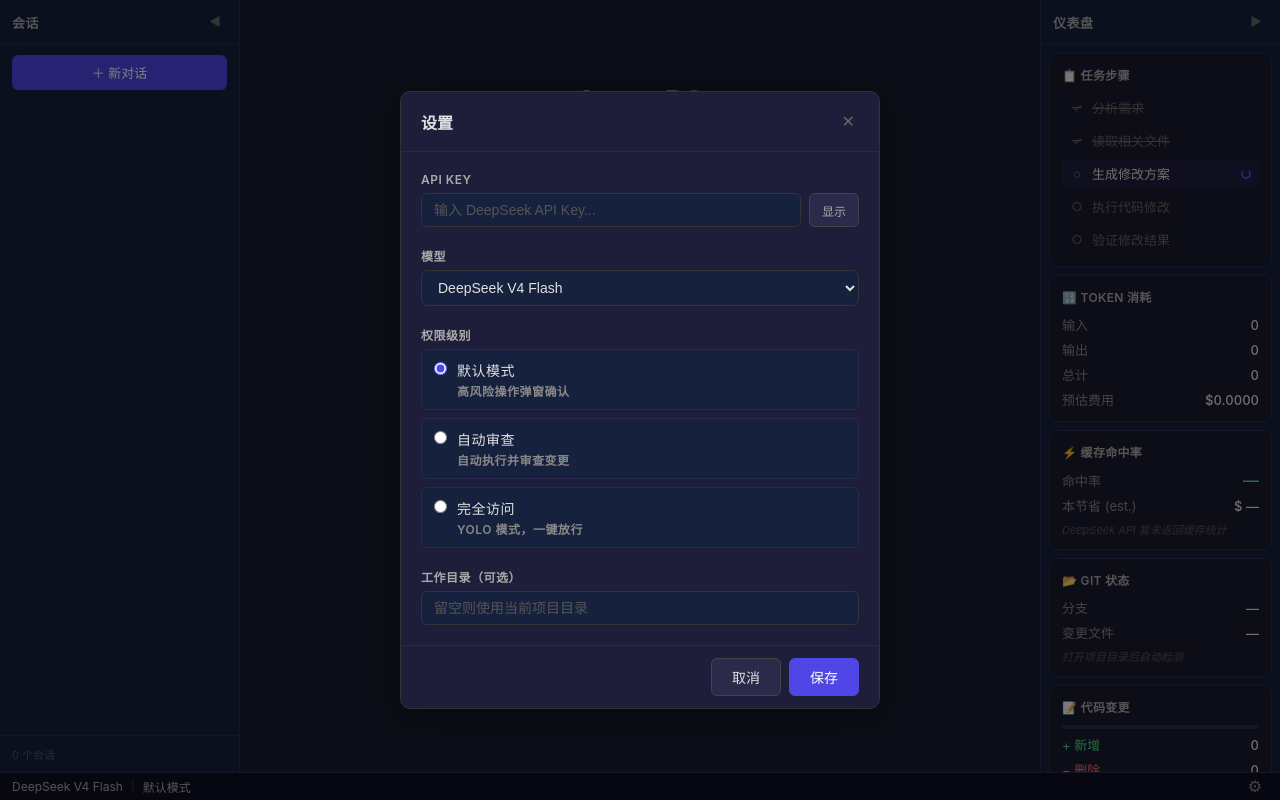
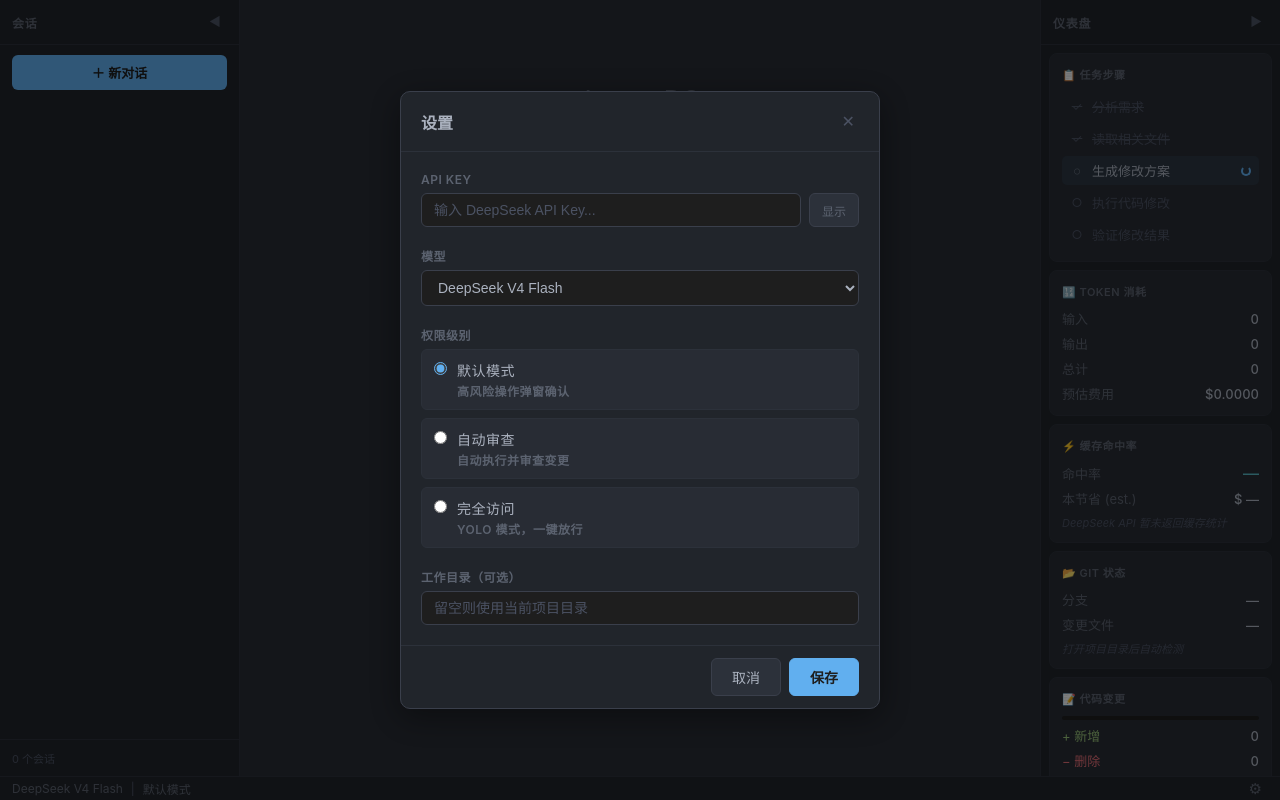
Before and after one commit to Hang-Edward/Agent, a React (Vite) app: page / in a window 1280 px wide. Both pictures are taken after a click on the button "设置". Built offline with nearby package versions, Linux system fonts and the light colour scheme.

Commit message:
refactor: apply One Dark Pro theme across entire app
- CSS variables for One Dark Pro palette (bg/text/border/semantic)
- All colors replaced: #abb2bf text, #282c34 bg, #21252b panels
- Status bar, dialogs, markdown, callouts all adapted
- highlight.js and KaTeX styled for dark theme

```diff
--- a/src/App.css
+++ b/src/App.css
@@ -1,3 +1,42 @@
+/* ============================================================
+   One Dark Pro 主题 — 全局配色方案
+   ============================================================ */
+:root {
+  /* 背景层级 */
+  --bg-primary: #282c34;      /* 主内容区背景 */
+  --bg-secondary: #21252b;    /* 面板/侧栏背景 */
+  --bg-tertiary: #1e1e1e;     /* 输入框/更深背景 */
+  --bg-hover: #2c313a;        /* 悬停/选中 */
+
+  /* 文字 */
+  --text-primary: #abb2bf;
+  --text-secondary: #5c6370;
+  --text-muted: #4b5263;
+
+  /* 边框/分割线 */
+  --border: #3a3f4b;
+  --border-light: #2c313a;
+
+  /* 语义色 */
+  --accent: #61afef;          /* 蓝色主色调 */
+  --accent-hover: #528bff;
+  --success: #98c379;
+  --warning: #e5c07b;
+  --danger: #e06c75;
+  --purple: #c678dd;
+  --cyan: #56b6c2;
+  --orange: #d19a66;
+
+  /* 输入框 */
+  --input-bg: #1e1e1e;
+  --input-border: #3a3f4b;
+  --input-focus: #528bff;
+
+  /* 滚动条 */
+  --scrollbar: #4b5263;
+  --scrollbar-hover: #5c6370;
+}
+
 /* ===== 全局重置 ===== */
 * {
   margin: 0;
@@ -5,15 +44,13 @@
   box-sizing: border-box;
 }
 
-html,
-body,
-#root {
+html, body, #root {
   height: 100%;
   font-family: -apple-system, BlinkMacSystemFont, "Segoe UI", Roboto,
     "Helvetica Neue", Arial, sans-serif;
   font-size: 14px;
-  color: #e0e0e0;
-  background: #1a1a2e;
+  color: var(--text-primary);
+  background: var(--bg-primary);
 }
 
 /* ===== 应用布局 ===== */
@@ -33,7 +70,7 @@
 .panel {
   display: flex;
   flex-direction: column;
-  background: #16213e;
+  background: var(--bg-secondary);
   transition: width 0.2s ease;
   overflow: hidden;
 }
@@ -54,22 +91,22 @@
   align-items: center;
   justify-content: space-between;
   padding: 12px;
-  border-bottom: 1px solid #2a2a4a;
+  border-bottom: 1px solid var(--border-light);
 }
 
 .panel-title {
-  font-size: 13px;
+  font-size: 12px;
   font-weight: 600;
-  color: #aaa;
+  color: var(--text-secondary);
   text-transform: uppercase;
-  letter-spacing: 0.5px;
+  letter-spacing: 0.8px;
 }
 
 .panel-collapse-btn,
 .panel-expand-btn {
   background: none;
   border: none;
-  color: #666;
+  color: var(--text-muted);
   font-size: 12px;
   cursor: pointer;
   padding: 4px 6px;
@@ -79,8 +116,8 @@
 
 .panel-collapse-btn:hover,
 .panel-expand-btn:hover {
-  color: #fff;
-  background: #2a2a4a;
+  color: var(--text-primary);
+  background: var(--bg-hover);
 }
 
 .panel-expand-btn {
@@ -89,23 +126,24 @@
 
 /* ===== 左侧栏：会话列表 ===== */
 .panel-left {
-  border-right: 1px solid #2a2a4a;
+  border-right: 1px solid var(--border-light);
 }
 
 .btn-new-chat {
   margin: 10px 12px;
   padding: 8px;
-  background: #4f46e5;
+  background: var(--accent);
   border: none;
   border-radius: 6px;
-  color: #fff;
+  color: #1e1e1e;
   font-size: 13px;
+  font-weight: 600;
   cursor: pointer;
   transition: background 0.2s;
 }
 
 .btn-new-chat:hover {
-  background: #6366f1;
+  background: var(--accent-hover);
 }
 
 .session-list {
@@ -118,17 +156,17 @@
   display: flex;
   align-items: center;
   gap: 8px;
-  padding: 8px 10px;
+  padding: 7px 10px;
   border-radius: 6px;
   cursor: pointer;
-  color: #aaa;
+  color: var(--text-secondary);
   font-size: 13px;
   transition: background 0.15s;
 }
 
 .session-item:hover {
-  background: #1e1e3a;
-  color: #e0e0e0;
+  background: var(--bg-hover);
+  color: var(--text-primary);
 }
 
 .session-item:hover .session-actions {
@@ -136,9 +174,9 @@
 }
 
 .session-active {
-  background: #1e1e3a;
-  color: #e0e0e0;
-  border-left: 2px solid #4f46e5;
+  background: var(--bg-hover);
+  color: var(--text-primary);
+  border-left: 2px solid var(--accent);
 }
 
 .session-icon {
@@ -162,7 +200,7 @@
 .session-btn {
   background: none;
   border: none;
-  color: #666;
+  color: var(--text-muted);
   font-size: 11px;
   cursor: pointer;
   padding: 2px 4px;
@@ -171,17 +209,17 @@
 }
 
 .session-btn:hover {
-  color: #e0e0e0;
-  background: #2a2a4a;
+  color: var(--text-primary);
+  background: var(--bg-secondary);
 }
 
 .session-rename-input {
   flex: 1;
   padding: 2px 6px;
-  background: #1a1a2e;
-  border: 1px solid #4f46e5;
+  background: var(--input-bg);
+  border: 1px solid var(--input-focus);
   border-radius: 4px;
-  color: #e0e0e0;
+  color: var(--text-primary);
   font-size: 13px;
   outline: none;
 }
@@ -189,8 +227,8 @@
 .panel-footer-hint {
   padding: 10px 12px;
   font-size: 11px;
-  color: #555;
-  border-top: 1px solid #2a2a4a;
+  color: var(--text-muted);
+  border-top: 1px solid var(--border-light);
 }
 
 /* ===== 中栏：对话区 ===== */
@@ -199,7 +237,7 @@
   display: flex;
   flex-direction: column;
   min-width: 0;
-  background: #1a1a2e;
+  background: var(--bg-primary);
 }
 
 .messages {
@@ -208,24 +246,24 @@
   padding: 24px;
   display: flex;
   flex-direction: column;
-  gap: 16px;
+  gap: 12px;
 }
 
 .welcome {
   text-align: center;
   padding: 60px 0;
-  color: #666;
 }
 
 .welcome h2 {
   font-size: 28px;
   margin-bottom: 8px;
-  color: #888;
+  color: var(--text-secondary);
+  font-weight: 300;
 }
 
 .welcome p {
-  font-size: 15px;
-  color: #555;
+  font-size: 14px;
+  color: var(--text-muted);
 }
 
 /* 消息气泡 */
@@ -238,22 +276,26 @@
 
 .message-user {
   align-self: flex-end;
-  background: #4f46e5;
-  color: #fff;
+  background: var(--accent);
+  color: #1e1e1e;
 }
 
 .message-assistant {
   align-self: flex-start;
-  background: #16213e;
-  border: 1px solid #2a2a4a;
-  color: #e0e0e0;
+  background: var(--bg-secondary);
+  border: 1px solid var(--border-light);
+  color: var(--text-primary);
 }
 
 .message-role {
   font-size: 11px;
   font-weight: 600;
   margin-bottom: 4px;
-  opacity: 0.7;
+  opacity: 0.6;
+}
+
+.message-user .message-role {
+  opacity: 0.8;
 }
 
 .message-content {
@@ -262,9 +304,17 @@
   word-break: break-word;
 }
 
+.message-content p {
+  margin: 6px 0;
+}
+
+.message-content p:first-child {
+  margin-top: 0;
+}
+
 .thinking {
   animation: pulse 1.2s ease-in-out infinite;
-  color: #888;
+  color: var(--text-secondary);
 }
 
 @keyframes pulse {
@@ -275,8 +325,8 @@
 /* 输入区 */
 .input-area {
   padding: 12px 16px;
-  border-top: 1px solid #2a2a4a;
-  background: #16213e;
+  border-top: 1px solid var(--border-light);
+  background: var(--bg-secondary);
 }
 
 .input-row {
@@ -287,17 +337,17 @@
 .chat-input {
   flex: 1;
   padding: 10px 14px;
-  background: #1a1a2e;
-  border: 1px solid #333;
+  background: var(--input-bg);
+  border: 1px solid var(--input-border);
   border-radius: 8px;
-  color: #e0e0e0;
+  color: var(--text-primary);
   font-size: 14px;
   outline: none;
   transition: border-color 0.2s;
 }
 
 .chat-input:focus {
-  border-color: #4f46e5;
+  border-color: var(--input-focus);
 }
 
 .chat-input:disabled {
@@ -306,32 +356,33 @@
 }
 
 .chat-input::placeholder {
-  color: #555;
+  color: var(--text-muted);
 }
 
 .btn-send {
   padding: 10px 20px;
-  background: #4f46e5;
+  background: var(--accent);
   border: none;
   border-radius: 8px;
-  color: #fff;
+  color: #1e1e1e;
   font-size: 14px;
+  font-weight: 600;
   cursor: pointer;
   transition: background 0.2s;
 }
 
 .btn-send:hover {
-  background: #6366f1;
+  background: var(--accent-hover);
 }
 
 .btn-send:disabled {
-  opacity: 0.4;
+  opacity: 0.35;
   cursor: not-allowed;
 }
 
 /* ===== 右侧栏：仪表盘 ===== */
 .panel-right {
-  border-left: 1px solid #2a2a4a;
+  border-left: 1px solid var(--border-light);
 }
 
 .dashboard-scroll {
@@ -343,21 +394,20 @@
   gap: 8px;
 }
 
-/* 仪表盘小部件 */
 .widget {
-  background: #1a1a2e;
-  border: 1px solid #2a2a4a;
+  background: var(--bg-primary);
+  border: 1px solid var(--border-light);
   border-radius: 8px;
   padding: 12px;
 }
 
 .widget-title {
-  font-size: 12px;
+  font-size: 11px;
   font-weight: 600;
-  color: #aaa;
+  color: var(--text-secondary);
   margin-bottom: 10px;
   text-transform: uppercase;
-  letter-spacing: 0.3px;
+  letter-spacing: 0.5px;
 }
 
 .widget-body {
@@ -366,7 +416,6 @@
   gap: 6px;
 }
 
-/* 指标行 */
 .metric-row {
   display: flex;
   justify-content: space-between;
@@ -375,33 +424,33 @@
 }
 
 .metric-label {
-  color: #888;
+  color: var(--text-secondary);
 }
 
 .metric-value {
-  color: #e0e0e0;
+  color: var(--text-primary);
   font-weight: 500;
   font-variant-numeric: tabular-nums;
 }
 
 .metric-highlight {
-  color: #4ade80;
+  color: var(--cyan);
   font-size: 16px;
 }
 
 .metric-added {
-  color: #4ade80;
+  color: var(--success);
 }
 
 .metric-removed {
-  color: #f87171;
+  color: var(--danger);
 }
 
 /* 步骤清单 */
 .step-list {
   display: flex;
   flex-direction: column;
-  gap: 4px;
+  gap: 3px;
 }
 
 .step-item {
@@ -411,26 +460,25 @@
   padding: 5px 8px;
   border-radius: 5px;
   font-size: 13px;
-  color: #e0e0e0;
 }
 
 .step-pending {
-  color: #666;
+  color: var(--text-muted);
 }
 
 .step-running {
-  color: #e0e0e0;
-  background: rgba(79, 70, 229, 0.1);
+  color: var(--text-primary);
+  background: rgba(97, 175, 239, 0.08);
 }
 
 .step-done {
-  color: #666;
+  color: var(--text-muted);
   text-decoration: line-through;
 }
 
 .step-failed {
-  color: #f87171;
-  background: rgba(248, 113, 113, 0.1);
+  color: var(--danger);
+  background: rgba(224, 108, 117, 0.08);
 }
 
 .step-icon {
@@ -451,7 +499,7 @@
 .step-spinner {
   width: 10px;
   height: 10px;
-  border: 2px solid #4f46e5;
+  border: 2px solid var(--accent);
   border-top-color: transparent;
   border-radius: 50%;
   animation: spin 0.6s linear infinite;
@@ -465,26 +513,25 @@
 .diff-bar {
   display: flex;
   height: 4px;
-  background: #2a2a4a;
+  background: var(--bg-tertiary);
   border-radius: 2px;
   overflow: hidden;
   gap: 1px;
 }
 
 .diff-added {
-  background: #4ade80;
+  background: var(--success);
   border-radius: 2px;
 }
 
 .diff-removed {
-  background: #f87171;
+  background: var(--danger);
   border-radius: 2px;
 }
 
-/* 提示文字 */
 .hint {
   font-size: 11px;
-  color: #555;
+  color: var(--text-muted);
   font-style: italic;
 }
 
@@ -493,12 +540,12 @@
   display: flex;
   align-items: center;
   justify-content: space-between;
-  height: 28px;
+  height: 24px;
   padding: 0 12px;
-  background: #0f0f23;
-  border-top: 1px solid #2a2a4a;
+  background: var(--bg-secondary);
+  border-top: 1px solid var(--border-light);
   font-size: 12px;
-  color: #888;
+  color: var(--text-secondary);
   user-select: none;
 }
 
@@ -509,15 +556,15 @@
 }
 
 .status-item {
-  color: #aaa;
+  color: var(--text-secondary);
 }
 
 .status-ok {
-  color: #4ade80;
+  color: var(--success);
 }
 
 .status-divider {
-  color: #333;
+  color: var(--text-muted);
 }
 
 .status-right {
@@ -528,8 +575,8 @@
 .btn-gear {
   background: none;
   border: none;
-  color: #888;
-  font-size: 16px;
+  color: var(--text-secondary);
+  font-size: 15px;
   cursor: pointer;
   padding: 2px 6px;
   border-radius: 3px;
@@ -537,8 +584,8 @@
 }
 
 .btn-gear:hover {
-  color: #fff;
-  background: #2a2a4a;
+  color: var(--text-primary);
+  background: var(--bg-hover);
 }
 
 /* ===== 设置对话框 ===== */
@@ -553,8 +600,8 @@
 }
 
 .dialog {
-  background: #1e1e3a;
-  border: 1px solid #333;
+  background: var(--bg-secondary);
+  border: 1px solid var(--border);
   border-radius: 10px;
   width: 480px;
   max-height: 80vh;
@@ -568,19 +615,19 @@
   align-items: center;
   justify-content: space-between;
   padding: 16px 20px;
-  border-bottom: 1px solid #2a2a4a;
+  border-bottom: 1px solid var(--border-light);
 }
 
 .dialog-header h2 {
   font-size: 16px;
   font-weight: 600;
-  color: #e0e0e0;
+  color: var(--text-primary);
 }
 
 .btn-close {
   background: none;
   border: none;
-  color: #666;
+  color: var(--text-muted);
   font-size: 16px;
   cursor: pointer;
   padding: 4px;
@@ -588,8 +635,8 @@
 }
 
 .btn-close:hover {
-  color: #fff;
-  background: #2a2a4a;
+  color: var(--text-primary);
+  background: var(--bg-hover);
 }
 
 .dialog-body {
@@ -609,7 +656,7 @@
 .field label {
   font-size: 12px;
   font-weight: 600;
-  color: #aaa;
+  color: var(--text-secondary);
   text-transform: uppercase;
   letter-spacing: 0.5px;
 }
@@ -619,10 +666,10 @@
 .field select {
   width: 100%;
   padding: 8px 12px;
-  background: #16213e;
-  border: 1px solid #333;
+  background: var(--input-bg);
+  border: 1px solid var(--input-border);
   border-radius: 6px;
-  color: #e0e0e0;
+  color: var(--text-primary);
   font-size: 14px;
   outline: none;
   transition: border-color 0.2s;
@@ -630,11 +677,11 @@
 
 .field input:focus,
 .field select:focus {
-  border-color: #4f46e5;
+  border-color: var(--input-focus);
 }
 
 .field input::placeholder {
-  color: #555;
+  color: var(--text-muted);
 }
 
 .input-row {
@@ -648,18 +695,18 @@
 
 .btn-sm {
   padding: 6px 12px;
-  background: #2a2a4a;
-  border: 1px solid #444;
+  background: var(--bg-hover);
+  border: 1px solid var(--input-border);
   border-radius: 6px;
-  color: #aaa;
+  color: var(--text-secondary);
   font-size: 12px;
   cursor: pointer;
   white-space: nowrap;
 }
 
 .btn-sm:hover {
-  background: #3a3a5a;
-  color: #fff;
+  background: #3a3f4b;
+  color: var(--text-primary);
 }
 
 .radio-group {
@@ -673,31 +720,31 @@
   align-items: flex-start;
   gap: 10px;
   padding: 10px 12px;
-  background: #16213e;
-  border: 1px solid #2a2a4a;
+  background: var(--bg-primary);
+  border: 1px solid var(--border-light);
   border-radius: 6px;
   cursor: pointer;
   transition: border-color 0.2s;
 }
 
 .radio-item:hover {
-  border-color: #4f46e5;
+  border-color: var(--input-focus);
 }
 
 .radio-item input[type="radio"] {
   margin-top: 2px;
-  accent-color: #4f46e5;
+  accent-color: var(--accent);
 }
 
 .radio-label {
   font-size: 14px;
-  color: #e0e0e0;
+  color: var(--text-primary);
   font-weight: 500;
 }
 
 .radio-desc {
   font-size: 12px;
-  color: #888;
+  color: var(--text-secondary);
   margin-top: 2px;
 }
 
@@ -706,45 +753,36 @@
   justify-content: flex-end;
   gap: 8px;
   padding: 12px 20px;
-  border-top: 1px solid #2a2a4a;
+  border-top: 1px solid var(--border-light);
 }
 
 .btn {
   padding: 8px 20px;
-  border: 1px solid #444;
+  border: 1px solid var(--input-border);
   border-radius: 6px;
-  background: #2a2a4a;
-  color: #e0e0e0;
+  background: var(--bg-hover);
+  color: var(--text-primary);
   font-size: 14px;
   cursor: pointer;
   transition: background 0.2s;
 }
 
 .btn:hover {
-  background: #3a3a5a;
+  background: #3a3f4b;
 }
 
 .btn-primary {
-  background: #4f46e5;
-  border-color: #4f46e5;
-  color: #fff;
+  background: var(--accent);
+  border-color: var(--accent);
+  color: #1e1e1e;
+  font-weight: 600;
 }
 
 .btn-primary:hover {
-  background: #6366f1;
+  background: var(--accent-hover);
 }
 
 /* ===== Markdown 渲染 ===== */
-
-/* 段落间距 */
-.md-blockquote p,
-.message-content p {
-  margin: 6px 0;
-}
-
-.message-content p:first-child {
-  margin-top: 0;
-}
 
 /* 标题 */
 .message-content h1,
@@ -752,7 +790,7 @@
 .message-content h3,
 .message-content h4 {
   margin: 12px 0 6px;
-  color: #e0e0e0;
+  color: var(--text-primary);
 }
 
 .message-content h1 { font-size: 18px; }
@@ -773,8 +811,8 @@
 
 /* 内联代码 */
 .md-code-inline {
-  background: #2a2a4a;
-  color: #f472b6;
+  background: var(--bg-tertiary);
+  color: var(--orange);
   padding: 2px 6px;
   border-radius: 4px;
   font-size: 13px;
@@ -786,7 +824,7 @@
   margin: 8px 0;
   border-radius: 8px;
   overflow: hidden;
-  border: 1px solid #2a2a4a;
+  border: 1px solid var(--border-light);
 }
 
 .message-content pre code {
@@ -796,7 +834,13 @@
   line-height: 1.5;
   font-family: "Cascadia Code", "Fira Code", "JetBrains Mono", monospace;
   overflow-x: auto;
-  background: #111 !important;
+  background: var(--bg-tertiary) !important;
+}
+
+/* 覆盖 highlight.js 默认背景以适配暗色 */
+.hljs {
+  background: var(--bg-tertiary) !important;
+  color: var(--text-primary) !important;
 }
 
 /* 表格 */
@@ -813,19 +857,19 @@
 
 .md-table th,
 .md-table td {
-  border: 1px solid #333;
+  border: 1px solid var(--border);
   padding: 6px 10px;
   text-align: left;
 }
 
 .md-table th {
-  background: #2a2a4a;
-  color: #e0e0e0;
+  background: var(--bg-hover);
+  color: var(--text-primary);
   font-weight: 600;
 }
 
 .md-table td {
-  color: #ccc;
+  color: var(--text-primary);
 }
 
 .md-table tr:nth-child(even) td {
@@ -834,11 +878,10 @@
 
 /* 引用块（非 callout） */
 .md-blockquote {
-  border-left: 3px solid #4f46e5;
+  border-left: 3px solid var(--accent);
   padding: 6px 12px;
   margin: 8px 0;
-  background: rgba(79, 70, 229, 0.05);
-  color: #aaa;
+  background: rgba(97, 175, 239, 0.05);
 }
 
 .md-blockquote p {
@@ -848,13 +891,13 @@
 /* 水平线 */
 .message-content hr {
   border: none;
-  border-top: 1px solid #333;
+  border-top: 1px solid var(--border-light);
   margin: 12px 0;
 }
 
 /* 链接 */
 .message-content a {
-  color: #818cf8;
+  color: var(--accent);
   text-decoration: none;
 }
 
@@ -864,11 +907,7 @@
 
 /* 加粗/斜体 */
 .message-content strong {
-  color: #e0e0e0;
-}
-
-.message-content em {
-  color: #ccc;
+  color: var(--text-primary);
 }
 
 /* ===== Obsidian Callout ===== */
@@ -893,13 +932,13 @@
 }
 
 .callout-label {
-  color: #e0e0e0;
+  color: var(--text-primary);
 }
 
 .callout-body {
   padding: 4px 12px 10px;
   font-size: 13px;
-  color: #ccc;
+  color: var(--text-primary);
 }
 
 .callout-body p {
@@ -910,44 +949,44 @@
   margin-top: 0;
 }
 
-/* Callout 各类型颜色 */
-.callout-note    { background: rgba(79, 70, 229, 0.08); border-color: #4f46e5; }
-.callout-note .callout-header { background: rgba(79, 70, 229, 0.12); }
+/* Callout 各类型颜色 - One Dark Pro 语义色 */
+.callout-note    { background: rgba(97, 175, 239, 0.08);  border-color: #61afef; }
+.callout-note .callout-header { background: rgba(97, 175, 239, 0.12); }
 
-.callout-info   { background: rgba(59, 130, 246, 0.08); border-color: #3b82f6; }
-.callout-info .callout-header { background: rgba(59, 130, 246, 0.12); }
+.callout-info   { background: rgba(86, 182, 194, 0.08);  border-color: #56b6c2; }
+.callout-info .callout-header { background: rgba(86, 182, 194, 0.12); }
 
-.callout-tip    { background: rgba(16, 185, 129, 0.08); border-color: #10b981; }
-.callout-tip .callout-header { background: rgba(16, 185, 129, 0.12); }
+.callout-tip    { background: rgba(152, 195, 121, 0.08); border-color: #98c379; }
+.callout-tip .callout-header { background: rgba(152, 195, 121, 0.12); }
 
-.callout-warning { background: rgba(245, 158, 11, 0.08); border-color: #f59e0b; }
-.callout-warning .callout-header { background: rgba(245, 158, 11, 0.12); }
+.callout-warning { background: rgba(229, 192, 123, 0.08); border-color: #e5c07b; }
+.callout-warning .callout-header { background: rgba(229, 192, 123, 0.12); }
 
-.callout-danger { background: rgba(239, 68, 68, 0.08); border-color: #ef4444; }
-.callout-danger .callout-header { background: rgba(239, 68, 68, 0.12); }
+.callout-danger { background: rgba(224, 108, 117, 0.08); border-color: #e06c75; }
+.callout-danger .callout-header { background: rgba(224, 108, 117, 0.12); }
 
-.callout-success { background: rgba(34, 197, 94, 0.08); border-color: #22c55e; }
-.callout-success .callout-header { background: rgba(34, 197, 94, 0.12); }
+.callout-success { background: rgba(152, 195, 121, 0.08); border-color: #98c379; }
+.callout-success .callout-header { background: rgba(152, 195, 121, 0.12); }
 
-.callout-question { background: rgba(168, 85, 247, 0.08); border-color: #a855f7; }
-.callout-question .callout-header { background: rgba(168, 85, 247, 0.12); }
+.callout-question { background: rgba(198, 120, 221, 0.08); border-color: #c678dd; }
+.callout-question .callout-header { background: rgba(198, 120, 221, 0.12); }
 
-.callout-bug    { background: rgba(239, 68, 68, 0.08); border-color: #ef4444; }
-.callout-bug .callout-header { background: rgba(239, 68, 68, 0.12); }
+.callout-bug    { background: rgba(224, 108, 117, 0.08); border-color: #e06c75; }
+.callout-bug .callout-header { background: rgba(224, 108, 117, 0.12); }
 
-.callout-example { background: rgba(139, 92, 246, 0.08); border-color: #8b5cf6; }
-.callout-example .callout-header { background: rgba(139, 92, 246, 0.12); }
+.callout-example { background: rgba(209, 154, 102, 0.08); border-color: #d19a66; }
+.callout-example .callout-header { background: rgba(209, 154, 102, 0.12); }
 
-.callout-quote  { background: rgba(107, 114, 128, 0.08); border-color: #6b7280; }
-.callout-quote .callout-header { background: rgba(107, 114, 128, 0.12); }
+.callout-quote  { background: rgba(92, 99, 112, 0.08); border-color: #5c6370; }
+.callout-quote .callout-header { background: rgba(92, 99, 112, 0.12); }
 
-/* KaTeX 公式适配暗色主题 */
-.katex { color: #e0e0e0; }
+/* KaTeX 公式 */
+.katex { color: var(--text-primary); }
 .katex-display { margin: 8px 0; overflow-x: auto; overflow-y: hidden; }
 
 /* ===== 滚动条 ===== */
 ::-webkit-scrollbar {
-  width: 6px;
+  width: 8px;
 }
 
 ::-webkit-scrollbar-track {
@@ -955,10 +994,10 @@
 }
 
 ::-webkit-scrollbar-thumb {
-  background: #333;
-  border-radius: 3px;
+  background: var(--scrollbar);
+  border-radius: 4px;
 }
 
 ::-webkit-scrollbar-thumb:hover {
-  background: #555;
+  background: var(--scrollbar-hover);
 }
```
Also changed, not shown: 1 other file (tests, documents, lock files or other folders).
